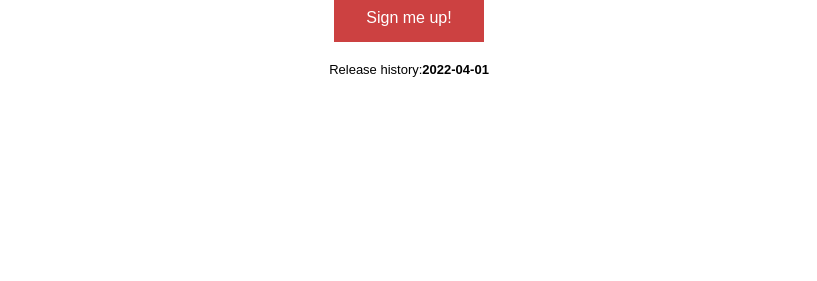
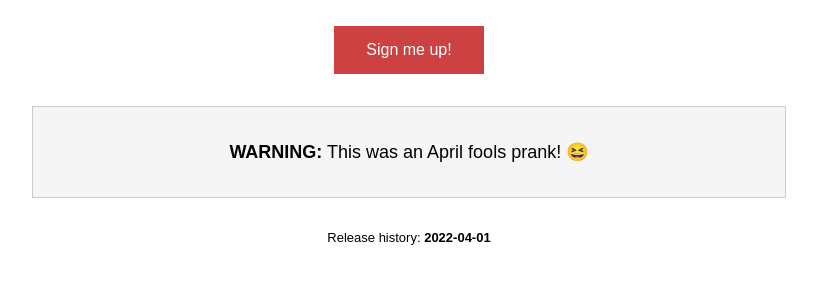
Before and after one commit to SSWConsulting/timeband.com.au, a plain HTML site: page index.html in a window 1280 px wide. Shown: the part 1283-1564 px from the top of the page, without its empty margins (231-1048 px from the left). Before the commit the page ends 1373 px from the top, so only its background shows below. Drawn offline with Linux system fonts and the light colour scheme.

Commit message:
added Warning box

```diff
--- a/index.html
+++ b/index.html
@@ -13,6 +13,8 @@
         * {
             font-family: sans-serif;
         }
+
+	body {padding:2rem 0;}
 
         .features{
             text-align: center;
@@ -46,11 +48,20 @@
         li{
             font-size: large;
         }
+	.greybox {
+	    padding: 1rem;
+	    margin: 2rem auto;
+	    background-color: #f5f5f5;
+	    border: 1px solid #ccc;
+	    width: 720px;
+	    text-align: center;
+	    font-size: large;
+	}
 
     </style>
   </head>
   <body>
-    <img class="logo" src = "timeband-logo.svg" alt="timeband logo"/>
+    <img class="logo" src="timeband-logo.svg" alt="timeband logo"/>
 
         <h1 style="text-align:center; margin-top:25px;">Features:</h1>
         <ul>
@@ -70,7 +81,7 @@
 
 	<h1 style="text-align:center; margin-top:25px;">Compatible Watches:</h1>
 
-      <img class="watch-images" src = "watches.png" alt="compatible watches"/>
+      <img class="watch-images" src="watches.png" alt="compatible watches"/>
 
 	<h1 style="text-align:center; margin-top:50px;">Find out more about our insightful new product:</h1>
 
@@ -82,7 +93,10 @@
         <a href="mailto:info@ssw.com.au?subject=Sign me up for SSW TimeBand&body=I want to try the new TimeBand app. Sign me up please! www.timeband.com.au" class="download-button">Sign me up!</a>
 
     </div>
-    <p style="text-align:center;margin-top:20px; font-size: small;">Release history:<strong>2022-04-01</strong></p>
+    	<div class="greybox">
+		<p><strong>WARNING:</strong> This was an April fools prank! 😆</p>
+	</div>
+	<p style="text-align:center;margin-top:20px; font-size: small;">Release history: <strong>2022-04-01</strong></p>
 
 
   </body>
```
